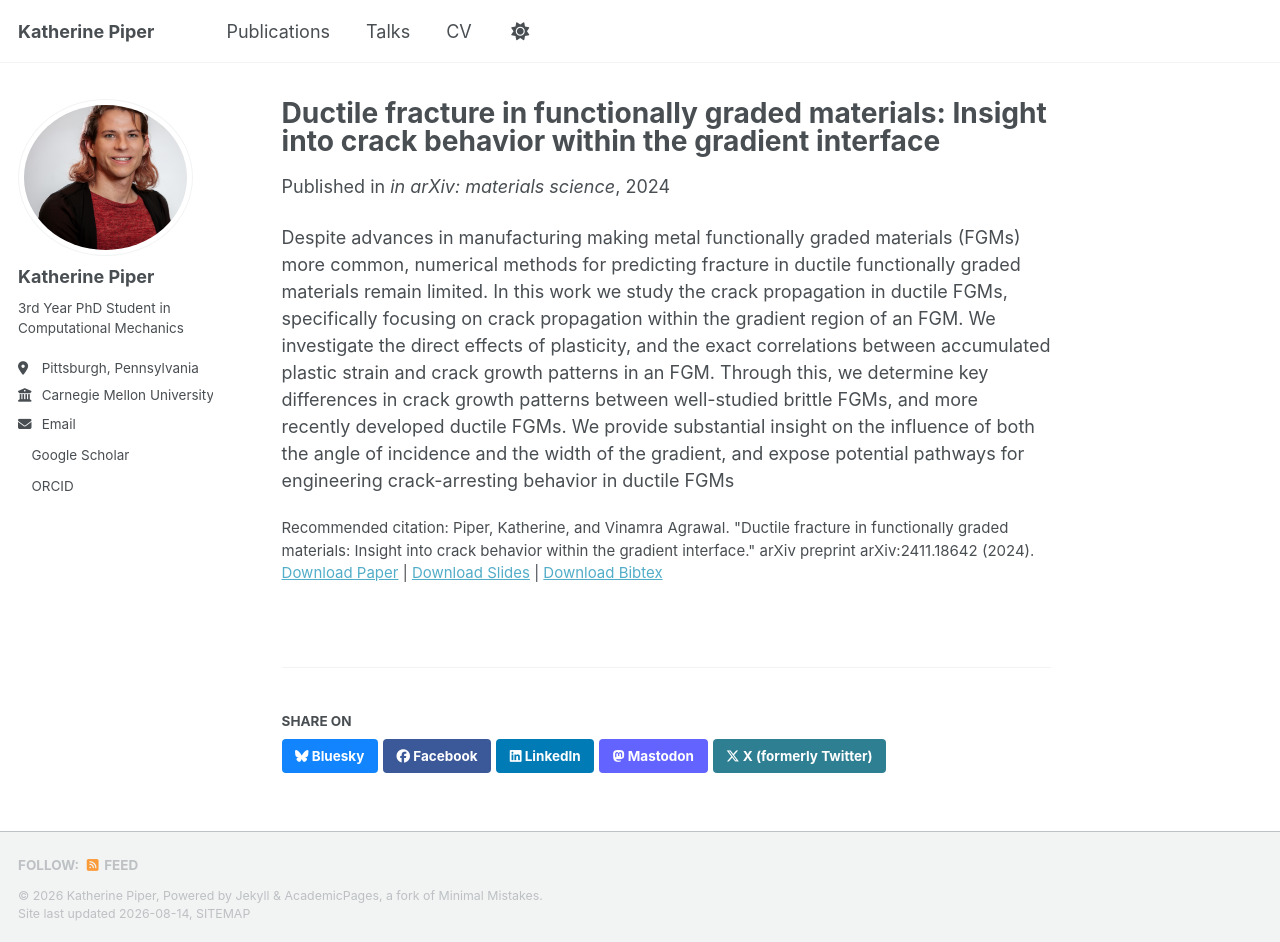
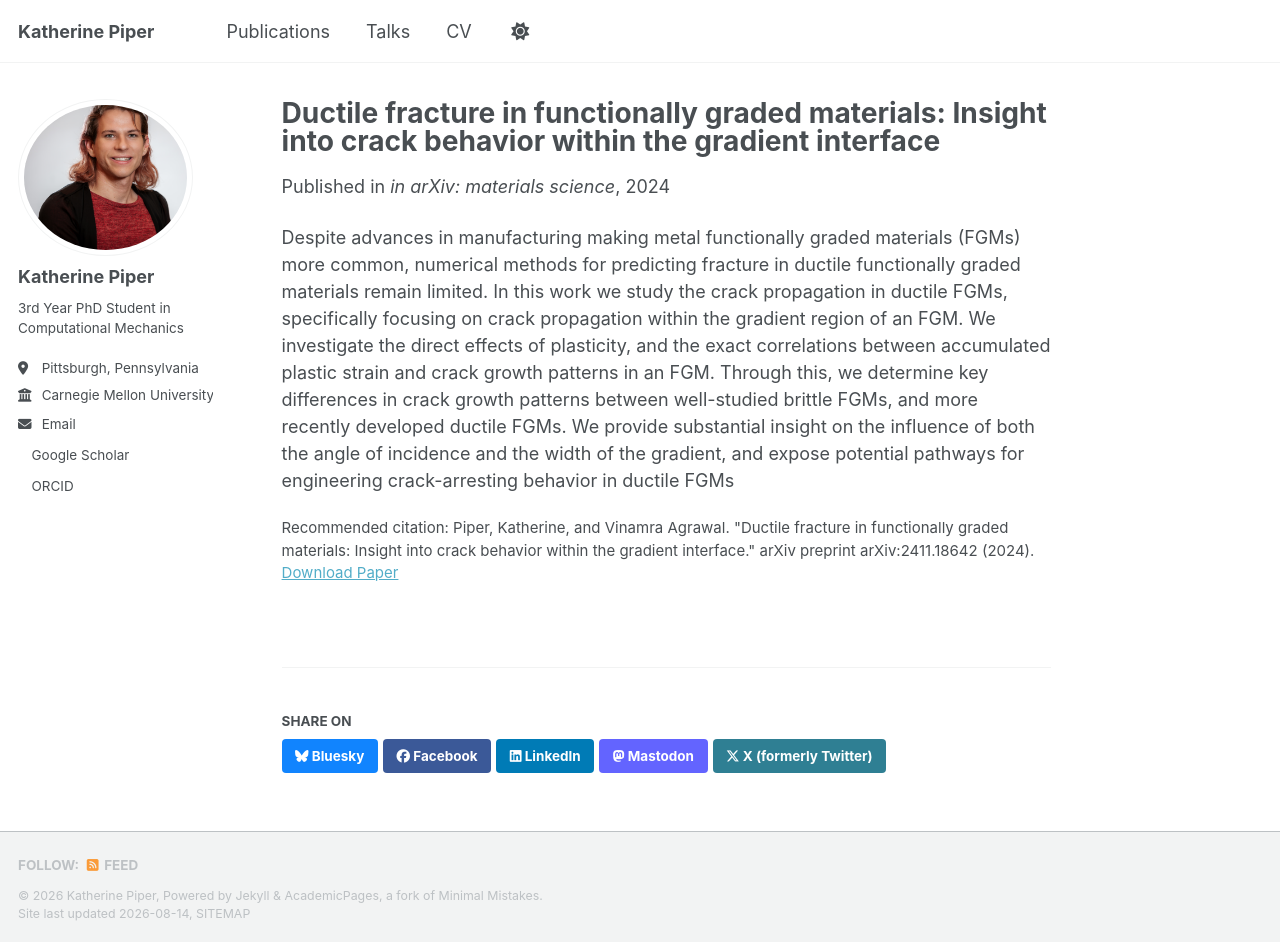
Before and after one commit to kbpiperphd/kbpiperphd.github.io, a Jekyll site: the page built from _publications/2024-1.md, in a window 1280 px wide and 942 px high. Built offline with Jekyll 4.4.1, drawn with Linux system fonts in a browser that asks for light colours; a style sheet for code colours, icons or effects is not loaded; some of the changed lines change nothing that is shown.

Commit message:
Update 2024-1.md

```diff
--- a/_publications/2024-1.md
+++ b/_publications/2024-1.md
@@ -6,9 +6,7 @@ permalink: /publication/2024-1
 excerpt: 'This paper is about the number 1. The number 2 is left for future work.'
 date: 2024-11-01
 venue: 'in arXiv: materials science'
-slidesurl: 'https://academicpages.github.io/files/slides1.pdf'
-paperurl: 'https://academicpages.github.io/files/paper1.pdf'
-bibtexurl: 'https://academicpages.github.io/files/bibtex1.bib'
+paperurl: 'https://arxiv.org/abs/2411.18642'
 citation: 'Piper, Katherine, and Vinamra Agrawal. "Ductile fracture in functionally graded materials: Insight into crack behavior within the gradient interface." arXiv preprint arXiv:2411.18642 (2024).'
 ---
 Despite advances in manufacturing making metal functionally graded materials (FGMs) more common, numerical methods for predicting fracture in ductile functionally graded materials remain limited. In this work we study the crack propagation in ductile FGMs, specifically focusing on crack propagation within the gradient region of an FGM. We investigate the direct effects of plasticity, and the exact correlations between accumulated plastic strain and crack growth patterns in an FGM. Through this, we determine key differences in crack growth patterns between well-studied brittle FGMs, and more recently developed ductile FGMs. We provide substantial insight on the influence of both the angle of incidence and the width of the gradient, and expose potential pathways for engineering crack-arresting behavior in ductile FGMs
```
